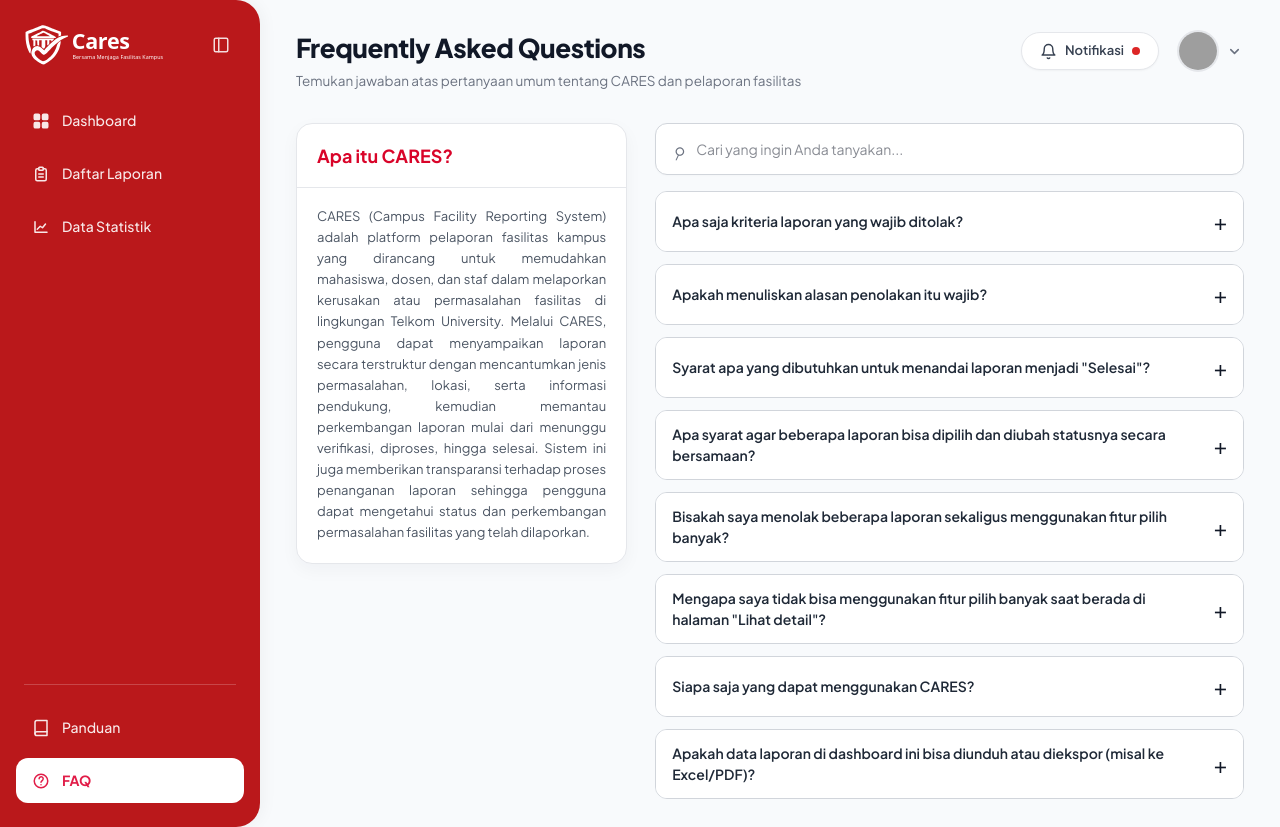
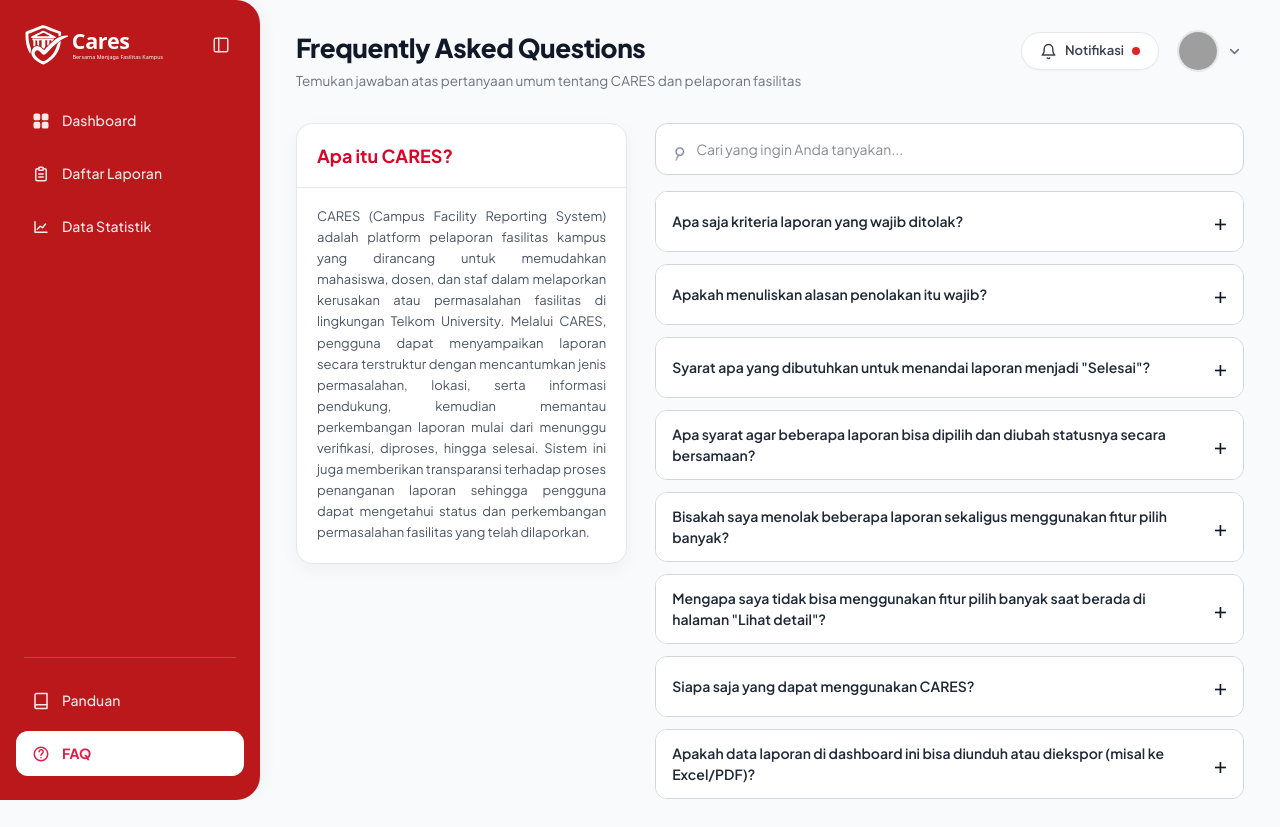
Before and after one commit to Cares-Tel-U/cares-fe, a React (Vite) app: page /admin/faq in a window 1280 px wide. After the commit the page ends 800 px from the top, so only its background shows below. Built offline with nearby package versions, Linux system fonts and the light colour scheme; grey boxes are pictures that could not be loaded.

Commit message:
fix(fe): fix sidebar styling and profile notification settings

```diff
--- a/src/components/admin/AdminSidebar.jsx
+++ b/src/components/admin/AdminSidebar.jsx
@@ -30,7 +30,36 @@
     opacity: 0.9, transition: 'all .15s ease', border: 'none', cursor: 'pointer', width: '100%', boxSizing: 'border-box'
   };
 
-  return <aside className="admin-sidebar" style={{ width: isCollapsed ? '80px' : '260px', minWidth: isCollapsed ? '80px' : '260px', minHeight: '100vh', alignSelf: 'stretch', background: '#ba181b', color: '#FFFFFF', borderTopRightRadius: '24px', borderBottomRightRadius: '24px', display: 'flex', flexDirection: 'column', justifyContent: 'space-between', padding: '24px 16px', transition: 'width .25s cubic-bezier(.4,0,.2,1), min-width .25s cubic-bezier(.4,0,.2,1)', zIndex: 40, boxShadow: '4px 0 15px rgba(0,0,0,.04)', boxSizing: 'border-box', flexShrink: 0 }}>
+  return (
+    <aside
+      className="admin-sidebar"
+      style={{
+        width: isCollapsed ? '80px' : '260px',
+        minWidth: isCollapsed ? '80px' : '260px',
+        height: '100vh',
+        maxHeight: '100vh',
+        position: 'sticky',
+        top: 0,
+        left: 0,
+        flexShrink: 0,
+        alignSelf: 'stretch',
+        background: '#ba181b',
+        color: '#FFFFFF',
+        borderTopRightRadius: '24px',
+        borderBottomRightRadius: '24px',
+        display: 'flex',
+        flexDirection: 'column',
+        justifyContent: 'space-between',
+        padding: '24px 16px',
+        transition: 'width .25s cubic-bezier(.4,0,.2,1), min-width .25s cubic-bezier(.4,0,.2,1)',
+        zIndex: 40,
+        boxShadow: '4px 0 15px rgba(0,0,0,.04)',
+        boxSizing: 'border-box',
+        overflowY: 'auto',
+        scrollbarWidth: 'none',
+        msOverflowStyle: 'none'
+      }}
+    >
     <div>
       <div style={{ display: 'flex', alignItems: 'center', justifyContent: isCollapsed ? 'center' : 'space-between', marginBottom: '32px', padding: '0 8px' }}>
         {!isCollapsed ? <div style={{ display: 'flex', alignItems: 'center', maxWidth: '170px' }}><CaresLogoWhite size="42px" /></div> : <img src="/normal logo.svg" alt="Cares" style={{ width: '32px', height: '32px', filter: 'brightness(0) invert(1)' }} />}
@@ -55,7 +84,8 @@
         {renderItems(bottomNavItems)}
       </nav>
     </div>
-  </aside>;
+    </aside>
+  );
 };
 
 export default AdminSidebar;
--- a/src/components/layout/Header.jsx
+++ b/src/components/layout/Header.jsx
@@ -16,6 +16,19 @@
   const [isProfileOpen, setIsProfileOpen] = useState(false);
   const [isNotifOpen, setIsNotifOpen] = useState(false);
   const [showLogoutModal, setShowLogoutModal] = useState(false);
+  const [isNotifActive, setIsNotifActive] = useState(() => {
+    const saved = localStorage.getItem('user_notif_enabled');
+    return saved !== null ? saved === 'true' : true;
+  });
+
+  const handleToggleNotif = (e) => {
+    e.stopPropagation();
+    setIsNotifActive((prev) => {
+      const next = !prev;
+      localStorage.setItem('user_notif_enabled', String(next));
+      return next;
+    });
+  };
   const profileRef = useRef(null);
   const notifRef = useRef(null);
   const avatarInputRef = useRef(null);
@@ -183,7 +196,7 @@
             </svg>
             <span>Notifikasi</span>
 
-            {unreadCount > 0 && (
+            {isNotifActive && unreadCount > 0 && (
               <span
                 style={{
                   width: '8px',
@@ -497,6 +510,64 @@
                 </div>
               </div>
 
+              {/* Notifikasi Toggle Row */}
+              <div
+                onClick={handleToggleNotif}
+                style={{
+                  padding: '12px 18px',
+                  display: 'flex',
+                  alignItems: 'center',
+                  justifyContent: 'space-between',
+                  cursor: 'pointer',
+                  borderTop: '1px solid #f3f4f6',
+                  userSelect: 'none',
+                  transition: 'background-color 0.15s ease'
+                }}
+                onMouseEnter={(e) => {
+                  e.currentTarget.style.backgroundColor = '#f9fafb';
+                }}
+                onMouseLeave={(e) => {
+                  e.currentTarget.style.backgroundColor = '#ffffff';
+                }}
+              >
+                <span
+                  style={{
+                    fontSize: '13.5px',
+                    fontWeight: '600',
+                    color: '#374151'
+                  }}
+                >
+                  Notifikasi
+                </span>
+
+                {/* Switch Toggle */}
+                <div
+                  style={{
+                    width: '38px',
+                    height: '20px',
+                    borderRadius: '9999px',
+                    backgroundColor: isNotifActive ? '#ba181b' : '#cbd5e1',
+                    position: 'relative',
+                    transition: 'background-color 0.2s ease',
+                    cursor: 'pointer'
+                  }}
+                >
+                  <div
+                    style={{
+                      width: '16px',
+                      height: '16px',
+                      borderRadius: '50%',
+                      backgroundColor: '#ffffff',
+                      position: 'absolute',
+                      top: '2px',
+                      left: isNotifActive ? '20px' : '2px',
+                      transition: 'left 0.2s ease',
+                      boxShadow: '0 1px 3px rgba(0, 0, 0, 0.2)'
+                    }}
+                  />
+                </div>
+              </div>
+
               {/* Logout Button Section */}
               <div
                 onClick={() => {
--- a/src/components/layout/Sidebar.jsx
+++ b/src/components/layout/Sidebar.jsx
@@ -75,6 +75,12 @@
       style={{
         width: isCollapsed ? '80px' : '260px',
         minWidth: isCollapsed ? '80px' : '260px',
+        height: '100vh',
+        maxHeight: '100vh',
+        position: 'sticky',
+        top: 0,
+        left: 0,
+        flexShrink: 0,
         backgroundColor: '#ba181b',
         color: '#ffffff',
         borderTopRightRadius: '24px',
@@ -86,8 +92,10 @@
         transition: 'all 0.25s cubic-bezier(0.4, 0, 0.2, 1)',
         zIndex: 40,
         boxShadow: '4px 0 15px rgba(0, 0, 0, 0.04)',
-        minHeight: '100vh',
-        boxSizing: 'border-box'
+        boxSizing: 'border-box',
+        overflowY: 'auto',
+        scrollbarWidth: 'none',
+        msOverflowStyle: 'none'
       }}
     >
       {/* Top Header & Brand */}
--- a/src/layouts/AdminLayout.jsx
+++ b/src/layouts/AdminLayout.jsx
@@ -29,14 +29,39 @@
   };
 
   return (
-    <div style={{ display: 'flex', minHeight: '100vh', width: '100vw', background: '#f8fafc', fontFamily: "'Plus Jakarta Sans', Inter, sans-serif" }}>
+    <div
+      className="admin-shell"
+      style={{
+        display: 'flex',
+        height: '100vh',
+        maxHeight: '100vh',
+        width: '100vw',
+        overflow: 'hidden',
+        background: '#f8fafc',
+        fontFamily: "'Plus Jakarta Sans', Inter, sans-serif"
+      }}
+    >
       <AdminSidebar
         isCollapsed={isSidebarCollapsed}
         onToggleCollapse={() => setIsSidebarCollapsed((c) => !c)}
         onOpenGuide={() => setIsGuideOpen(true)}
         isGuideOpen={isGuideOpen}
       />
-      <main style={{ flex: 1, minWidth: 0, padding: '28px 36px', overflowY: 'auto', boxSizing: 'border-box' }}>
+      <main
+        className="admin-main"
+        style={{
+          flex: 1,
+          height: '100vh',
+          maxHeight: '100vh',
+          minWidth: 0,
+          padding: '28px 36px',
+          overflowY: 'auto',
+          overflowX: 'hidden',
+          boxSizing: 'border-box',
+          display: 'flex',
+          flexDirection: 'column'
+        }}
+      >
         <Header
           title={title}
           subtitle={subtitle}
@@ -47,7 +72,9 @@
           onLogout={onLogout}
           onUpdateAvatar={onUpdateAvatar}
         />
-        {children}
+        <div style={{ flex: 1 }}>
+          {children}
+        </div>
       </main>
 
       <AdminGuideModal
--- a/src/layouts/MainLayout.jsx
+++ b/src/layouts/MainLayout.jsx
@@ -36,8 +36,10 @@
       className="app-shell"
       style={{
         display: 'flex',
-        minHeight: '100vh',
+        height: '100vh',
+        maxHeight: '100vh',
         width: '100vw',
+        overflow: 'hidden',
         backgroundColor: '#f8fafc',
         fontFamily: "'Plus Jakarta Sans', sans-serif"
       }}
@@ -55,10 +57,13 @@
         className="app-main"
         style={{
           flex: 1,
+          height: '100vh',
+          maxHeight: '100vh',
           display: 'flex',
           flexDirection: 'column',
           padding: '28px 36px',
           overflowY: 'auto',
+          overflowX: 'hidden',
           minWidth: 0,
           boxSizing: 'border-box'
         }}
```
Also changed, not shown: src/index.css (+1 -1 lines).
